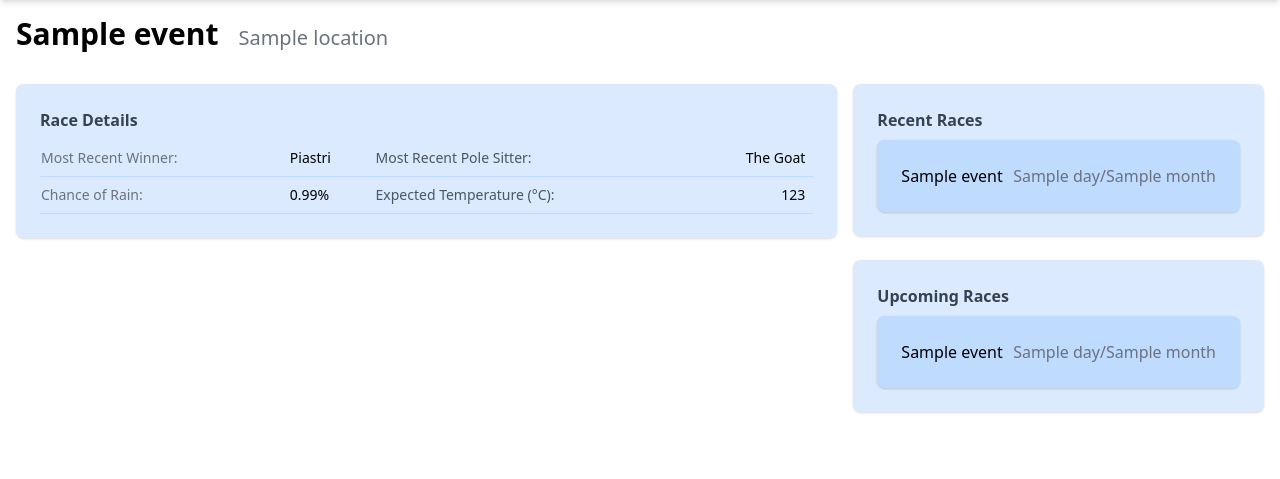
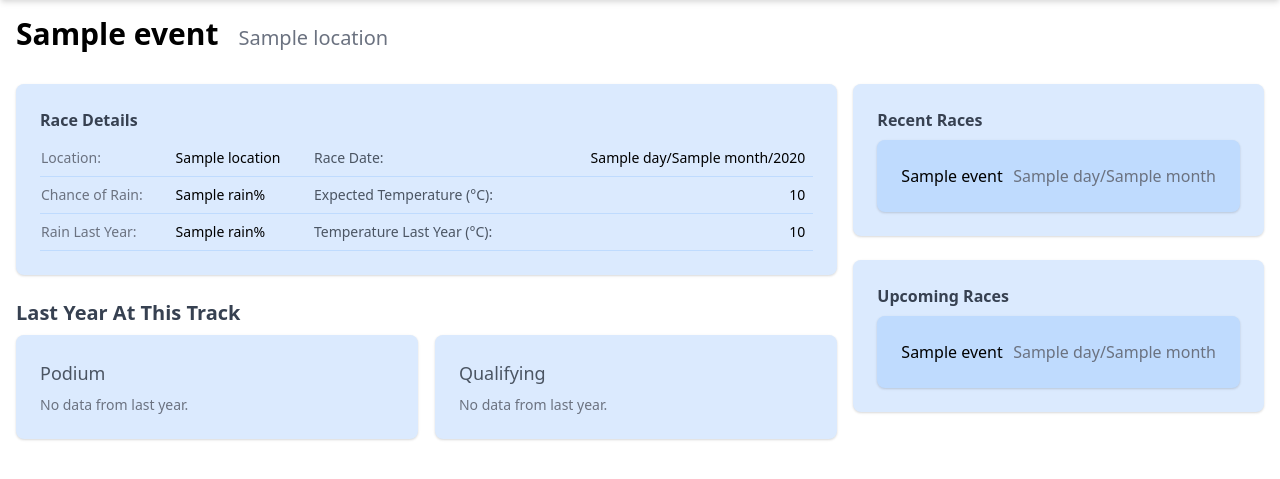
Before and after one commit to gusfinno/the-sports-guy, a FastAPI app: template templates/upcoming_races.html in a window 1280 px wide. Shown: the part 64-543 px from the top of the page. Run offline with FastAPI, Linux system fonts and the light colour scheme; the template is opened without the code that fills it: most values are stand-ins (such as "Sample title", 1, 10 or a date in 2020); parts of the project's set-up code (start-up, migrations or seed data) failed here and were passed over.

Commit message:
Added weather and past_race information page fully. re-arranged the main f1 page so that there are recent races other than just the most recent one.

```diff
--- a/main.py
+++ b/main.py
@@ -11,7 +11,7 @@ import time
 import httpx
 import os
 from dotenv import load_dotenv
-from database import add_constructor_standings_to_db, add_driver_standings_to_db, add_future_weather, add_historic_information, add_historic_results, add_race_highlights, delete_most_recent_round_for_testing, get_basic_results, get_constructor_standings, get_broad_statistics, get_driver_standings, init_db, get_races, add_schedule_to_db, schedule_exists_for_year, add_drivers_to_db, drivers_exist, clear_drivers, add_race_to_db, get_constructor_id, Stint, results_exist_for_round, clear_results_for_round, add_constructor_to_db, constructors_exist, leader_up_to_date, update_driver_standings, update_constructor_standings, highlight_exists_for_round, get_historic_race, get_historic_results
+from database import get_future_weather, historic_results_exist_for_round, add_constructor_standings_to_db, add_driver_standings_to_db, add_future_weather, add_historic_information, add_historic_results, add_race_highlights, delete_most_recent_round_for_testing, get_basic_results, get_constructor_standings, get_broad_statistics, get_driver_standings, init_db, get_races, add_schedule_to_db, schedule_exists_for_year, add_drivers_to_db, drivers_exist, clear_drivers, add_race_to_db, get_constructor_id, Stint, results_exist_for_round, clear_results_for_round, add_constructor_to_db, constructors_exist, leader_up_to_date, update_driver_standings, update_constructor_standings, highlight_exists_for_round, get_historic_race, get_historic_results
 import fastf1
 from fastf1.ergast import Ergast
 import pandas as pd
@@ -34,6 +34,7 @@ ergast = Ergast(
 
 race_jobs = {}
 ladder_jobs = {}
+past_race_jobs = {}
 
 @asynccontextmanager
 async def lifespan(app: FastAPI):
@@ -237,35 +238,25 @@ def get_rainfall(weather_data):
         return None
     return int(round(float(wet) * 100))
 
-GEOCODE_URL = "https://geocoding-api.open-meteo.com/v1/search"
 FORECAST_URL = "https://api.open-meteo.com/v1/forecast"
 
-def find_location(city, country):
-    response = requests.get(
-        GEOCODE_URL,
-        params={"name": city, "count": 10, "language": "en", "format": "json"},
-        timeout=10
-    )
-    response.raise_for_status()
-    matches = response.json().get("results") or []
-    wanted = country.strip().lower()
-    for match in matches:
-        names = (str(match.get("country", "")).lower(), str(match.get("country_code", "")).lower())
-        if wanted in names:
-            return match
-    return None
+def find_location(race):
+    circuits = ergast.get_circuits(season=race.year, round=int(str(race.round)[4:]))
+    if circuits.empty:
+        return None
+    circuit = circuits.iloc[0]
+    return {"latitude": float(circuit['lat']), "longitude": float(circuit['long'])}
 
 WEATHER_HOURS = ("15:00", "16:00")
 
 def load_race_weather(race):
-    city, country = race.location.split(", ")
     now = datetime.now()
     race_date = now.replace(month=race.month, day=race.day)
     if (race_date.date() - now.date()).days > 7:
         return None
     date = race_date.strftime("%Y-%m-%d")
     try:
-        location = find_location(city, country)
+        location = find_location(race)
         if location is None:
             return None
         response = requests.get(
@@ -404,6 +395,32 @@ def ensure_race_loaded(race) -> bool:
         threading.Thread(target=load_race_data, args=(race.round, race.year), daemon=True, name="Loading Race Data").start()
     return False
 
+def load_future_race_page_data(race):
+    try:
+        load_past_race_data(race)
+        load_race_weather(race)
+        past_race_jobs[race.round] = "ready"
+    except Exception:
+        logging.exception("future race load failed")
+        past_race_jobs[race.round] = "error"
+
+def weather_up_to_date(race) -> bool:
+    now = datetime.now()
+    if (now.replace(month=race.month, day=race.day).date() - now.date()).days > 7:
+        return True
+    weather = get_future_weather(race.round)
+    return weather is not None and weather.last_updated == int(now.strftime("%Y%m%d"))
+
+def ensure_past_race_loaded(race) -> bool:
+    if past_race_jobs.get(race.round) in ("ready", "error"):
+        return True
+    if historic_results_exist_for_round(race.round) and weather_up_to_date(race):
+        return True
+    if past_race_jobs.get(race.round) != "loading":
+        past_race_jobs[race.round] = "loading"
+        threading.Thread(target=load_future_race_page_data, args=(race,), daemon=True, name="Loading Past Race Data").start()
+    return False
+
 def ensure_ladder_loaded(race) -> bool:
     validation, round = leader_up_to_date()
     if validation:
@@ -507,14 +524,17 @@ async def f1_future_race(round1: int, request: Request):
     loadingRace = False
     information = []
     driver_information = []
+    weather = None
     past_races, future_races = get_races(datetime.now())
     index = next((i for i, r in enumerate(future_races) if r.round == round1), None)
     race = future_races.pop(index) if index is not None else None
     if race != None:
-        loaded = load_past_race_data(race)
-        if loaded:
+        if ensure_past_race_loaded(race):
             information = get_historic_race(round1)
             driver_information = get_historic_results(round1)
+            weather = get_future_weather(round1)
+        else:
+            loadingRace = True
 
     return templates.TemplateResponse(
             request=request,
@@ -524,6 +544,7 @@ async def f1_future_race(round1: int, request: Request):
                      "race": race,
                      "information": information,
                      "driver_information": driver_information,
+                     "weather": weather,
                      "loading": loadingRace},
 
         )
@@ -534,19 +555,18 @@ async def f1_status(round1: int):
     return JSONResponse({"ready": placeholder,
                          "error": race_jobs.get(round1) == "error"})
 
+@app.get("/f1/future_status/{round1}")
+async def f1_future_status(round1: int):
+    state = past_race_jobs.get(round1)
+    return JSONResponse({"ready": state in ("ready", "error"),
+                         "error": state == "error"})
+
 @app.get("/f1/status_ladder/{round1}")
 async def f1_status_ladder(round1: int):
     placeholder = leader_up_to_date()[0]
     return JSONResponse({"ready": placeholder,
                          "error": ladder_jobs.get(round1) == "error"})
 
-@app.post("/f1/delete")
-async def f1_status_ladder():
-    delete_most_recent_round_for_testing()
-    print("Deleted most recent round for testing.")
-    return {"message": f"Done"}
-
-
 if __name__ == "__main__":
     import uvicorn
 
--- a/templates/index.html
+++ b/templates/index.html
@@ -32,9 +32,6 @@
             </div>
         </div>
     </div>
-    <form action="/f1/delete" method="POST">
-        <button type="submit">Delete Most Recent Round</button>
-    </form>
 
 </body>
 </html>
--- a/templates/past_races.html
+++ b/templates/past_races.html
@@ -135,12 +135,12 @@
                     {% set fill = future_races[:4] | length >= 4 %}
                     <div class="flex flex-col {{ 'flex-1 justify-between' if fill else '' }}">
                         {% for race in future_races[:4] %}
-                        <div class="flex bg-blue-200 rounded-lg shadow p-6 {{ '' if loop.last else 'mb-5' }}">
+                        <a href='/f1/future_race/{{ race.round }}' class="flex bg-blue-200 rounded-lg shadow p-6 {{ '' if loop.last else 'mb-5' }}">
                             {{ race.event }}
                             <span class="ml-auto text-gray-500">
                                 {{ race.day }}/{{ race.month }}
                             </span>
-                        </div>
+                        </a>
                         {% endfor %}
                     </div>
                 </div>
--- a/templates/upcoming_races.html
+++ b/templates/upcoming_races.html
@@ -21,6 +21,41 @@
         </div>
     </nav>
 
+    {% macro history_table(title, drivers, field, loading) %}
+    <div class="bg-blue-100 rounded-lg shadow p-6" style="width: 49%">
+        <h2 class="text-lg text-gray-600 mb-2">{{ title }}</h2>
+        {% set ranked = drivers | rejectattr(field, 'equalto', 0) | sort(attribute=field) | list %}
+        {% if ranked %}
+        <table class="w-full text-sm text-left">
+            <thead class="text-gray-500 border-b border-blue-300">
+                <tr>
+                    <th class="py-2 pr-2">#</th>
+                    <th class="py-2 pr-2">Driver</th>
+                    <th class="py-2 pr-2 text-right">Team</th>
+                </tr>
+            </thead>
+            <tbody>
+                {% for driver in ranked %}
+                <tr class="border-b border-blue-200 {{ 'extra-row hidden' if loop.index > 3 else '' }}">
+                    <td class="py-2 pr-2 text-gray-500">{{ driver[field] }}</td>
+                    <td class="py-2 pr-2 font-medium">{{ driver.name }}</td>
+                    <td class="py-2 pr-2 text-right text-gray-600">{{ driver.constructor }}</td>
+                </tr>
+                {% endfor %}
+            </tbody>
+        </table>
+        {% if ranked | length > 3 %}
+        <button class="expand-btn mt-3 text-sm text-gray-600 hover:text-gray-900">
+            <span class="inline-block w-3 text-gray-400 toggle-arrow">&#9656;</span>
+            <span class="expand-label">Show full table</span>
+        </button>
+        {% endif %}
+        {% else %}
+        <p class="text-sm text-gray-500">{{ "Loading..." if loading else "No data from last year." }}</p>
+        {% endif %}
+    </div>
+    {% endmacro %}
+
     <div class="max-w-7xl mx-auto px-4 py-4">
         {% if race %}
         <div class="flex items-baseline"><h1 class="text-3xl font-extrabold mr-5">{{ race.event }}</h1>
@@ -32,21 +67,42 @@
                     <h2 class="text-base font-semibold text-gray-700 mb-2">Race Details</h2>
                     <table class="w-full text-sm text-left">
                         <tbody>
-                            <tr class="border-b border-blue-200 driver-row">
-                                <td class="py-2 pr-2 text-gray-500">Most Recent Winner: </td>
-                                <td class="py-2 pr-2 font-medium">Piastri </td>
-                                <td class="py-2 pr-2 text-gray-600">Most Recent Pole Sitter:</td>
-                                <td class="py-2 pr-2 text-right">The Goat </td>
+                            <tr class="border-b border-blue-200">
+                                <td class="py-2 pr-2 text-gray-500">Location: </td>
+                                <td class="py-2 pr-2 font-medium">{{ race.location }}</td>
+                                <td class="py-2 pr-2 text-gray-600">Race Date: </td>
+                                <td class="py-2 pr-2 text-right">{{ race.day }}/{{ race.month }}/{{ race.year }}</td>
                             </tr>
-                            <tr class="border-b border-blue-200 driver-row">
+                            <tr class="border-b border-blue-200">
                                 <td class="py-2 pr-2 text-gray-500">Chance of Rain: </td>
-                                <td class="py-2 pr-2 font-medium">0.99%</td>
+                                <td class="py-2 pr-2 font-medium">
+                                    {% if weather and weather.rain is not none %}{{ weather.rain }}%{% else %}Not forecast yet{% endif %}
+                                </td>
                                 <td class="py-2 pr-2 text-gray-600">Expected Temperature (°C): </td>
-                                <td class="py-2 pr-2 text-right">123 </td>
+                                <td class="py-2 pr-2 text-right">
+                                    {% if weather and weather.temperature is not none %}{{ weather.temperature }}{% else %}Not forecast yet{% endif %}
+                                </td>
                             </tr>
-
+                            {% if information %}
+                            <tr class="border-b border-blue-200">
+                                <td class="py-2 pr-2 text-gray-500">Rain Last Year: </td>
+                                <td class="py-2 pr-2 font-medium">
+                                    {% if information.rain is not none %}{{ information.rain }}%{% else %}Unknown{% endif %}
+                                </td>
+                                <td class="py-2 pr-2 text-gray-600">Temperature Last Year (°C): </td>
+                                <td class="py-2 pr-2 text-right">
+                                    {% if information.temperature is not none %}{{ information.temperature }}{% else %}Unknown{% endif %}
+                                </td>
+                            </tr>
+                            {% endif %}
                         </tbody>
                     </table>
+                </div>
+                <br>
+                <h2 class="text-xl font-bold text-gray-700 mb-2">Last Year At This Track</h2>
+                <div class="flex justify-between">
+                    {{ history_table("Podium", driver_information, "position", loading) }}
+                    {{ history_table("Qualifying", driver_information, "grid_position", loading) }}
                 </div>
             </div>
             <div class="w-1/5" style="width: 40%">
@@ -70,22 +126,40 @@
                     {% set fill = future_races[:4] | length >= 4 %}
                     <div class="flex flex-col {{ 'flex-1 justify-between' if fill else '' }}">
                         {% for race in future_races[:4] %}
-                        <div class="flex bg-blue-200 rounded-lg shadow p-6 {{ '' if loop.last else 'mb-5' }}">
+                        <a href='/f1/future_race/{{ race.round }}' class="flex bg-blue-200 rounded-lg shadow p-6 {{ '' if loop.last else 'mb-5' }}">
                             {{ race.event }}
                             <span class="ml-auto text-gray-500">
                                 {{ race.day }}/{{ race.month }}
                             </span>
-                        </div>
+                        </a>
                         {% endfor %}
                     </div>
                 </div>
             </div>
         </div>
     </div>
+
+    <script>
+    (function () {
+        document.querySelectorAll('.expand-btn').forEach(function (btn) {
+            const box = btn.parentElement;
+            const arrow = btn.querySelector('.toggle-arrow');
+            const label = btn.querySelector('.expand-label');
+
+            btn.addEventListener('click', function () {
+                const rows = box.querySelectorAll('.extra-row');
+                const opening = rows[0].classList.contains('hidden');
+                rows.forEach(function (row) { row.classList.toggle('hidden', !opening); });
+                arrow.innerHTML = opening ? '&#9662;' : '&#9656;';
+                label.textContent = opening ? 'Show less' : 'Show full table';
+            });
+        });
+    })();
+    </script>
     {% if loading %}
     <script>
     async function poll() {
-        const r = await fetch("/f1/status/{{ race.round }}");
+        const r = await fetch("/f1/future_status/{{ race.round }}");
         const s = await r.json();
         if (s.ready || s.error) { location.reload(); }
         else { setTimeout(poll, 1000); }
--- a/testing.py
+++ b/testing.py
@@ -5,7 +5,5 @@ import fastf1
 from fastf1.ergast import Ergast
 fastf1.Cache.enable_cache('fastf1-cache')
 
-session = fastf1.get_session(2025, "Barcelona Grand Prix", 'Race')
-session.load(laps=True, telemetry=False, weather=True, messages=False)
-results = session.results
-print(session.event.Location)
+schedule = fastf1.get_event_schedule(2026)
+print(schedule)
```
Also changed, not shown: database.py (+6 -8 lines), templates/f1.html (+27 -2 lines).
